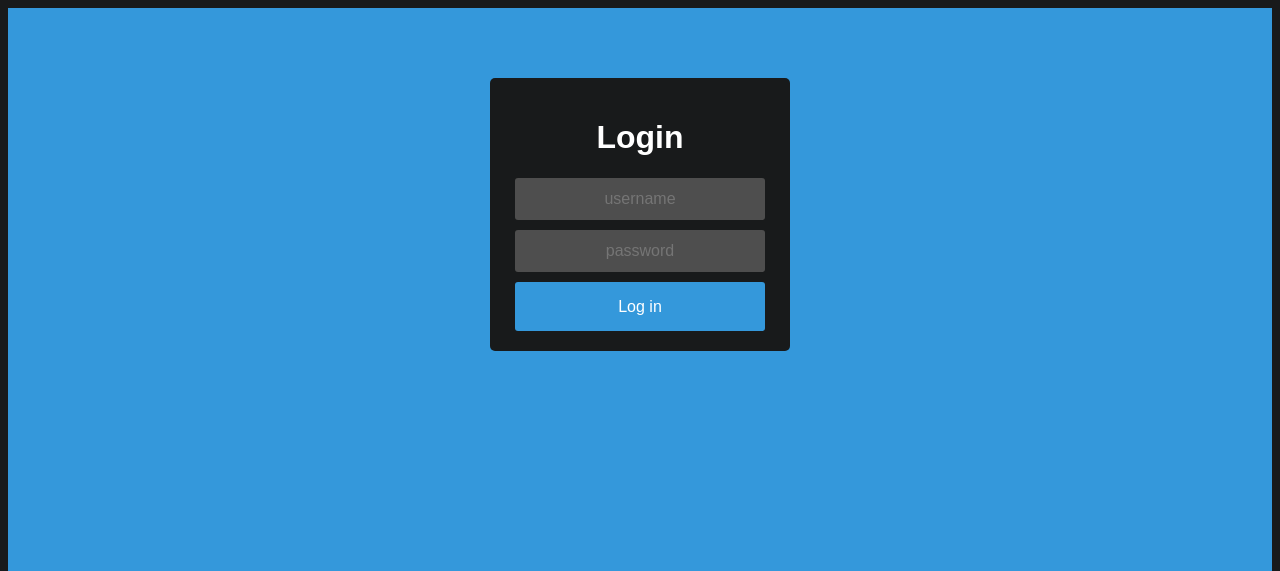
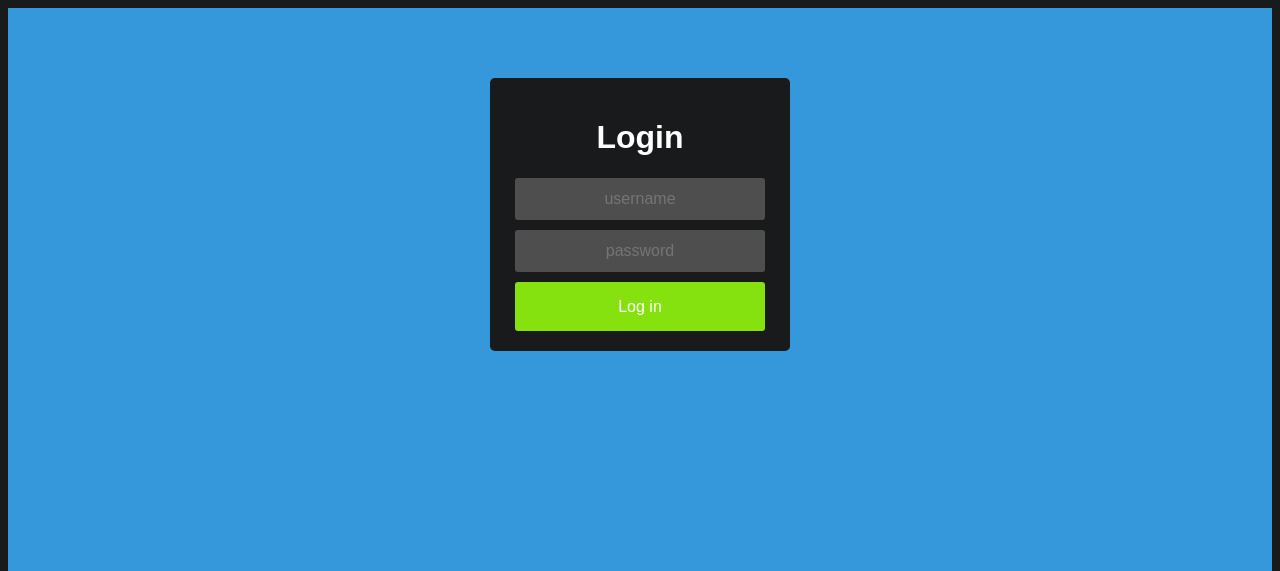
Before and after one commit to Altoid0/PythServer, a Flask app: page / in a window 1280 px wide. Shown: the top 571 px of the page. Run offline with Flask 2, Linux system fonts and the light colour scheme.

Commit message:
canged some colors around, blue with lime theme

```diff
--- a/static/style.css
+++ b/static/style.css
@@ -55,7 +55,7 @@
 
     .btn {
     border: 2px solid transparent;
-    background: #3498DB;
+    background: #86e20e;
     color: #ffffff;
     font-size: 16px;
     line-height: 25px;
--- a/templates/area.html
+++ b/templates/area.html
@@ -9,7 +9,7 @@
             <form action="/area" method="POST">
                 <input type="text" placeholder="Side A" name="sidea">
                 <input type="text" placeholder="Side B" name="sideb">
-                <input type="submit" value="Calculate Area" class="btn">
+                <input type="submit" value="Calculate Area" class="btn btn-primary btn-large btn-block">
             </form>
         </div>
     </div>
```
